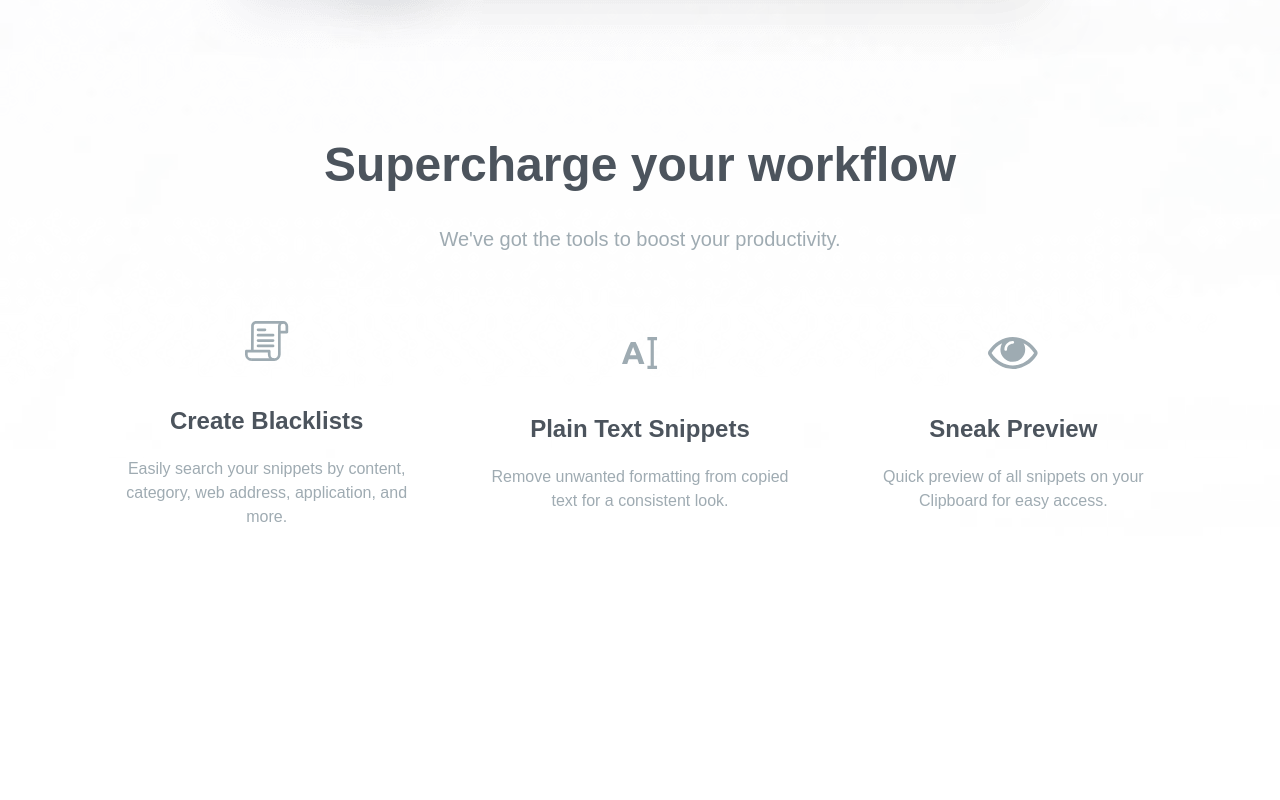
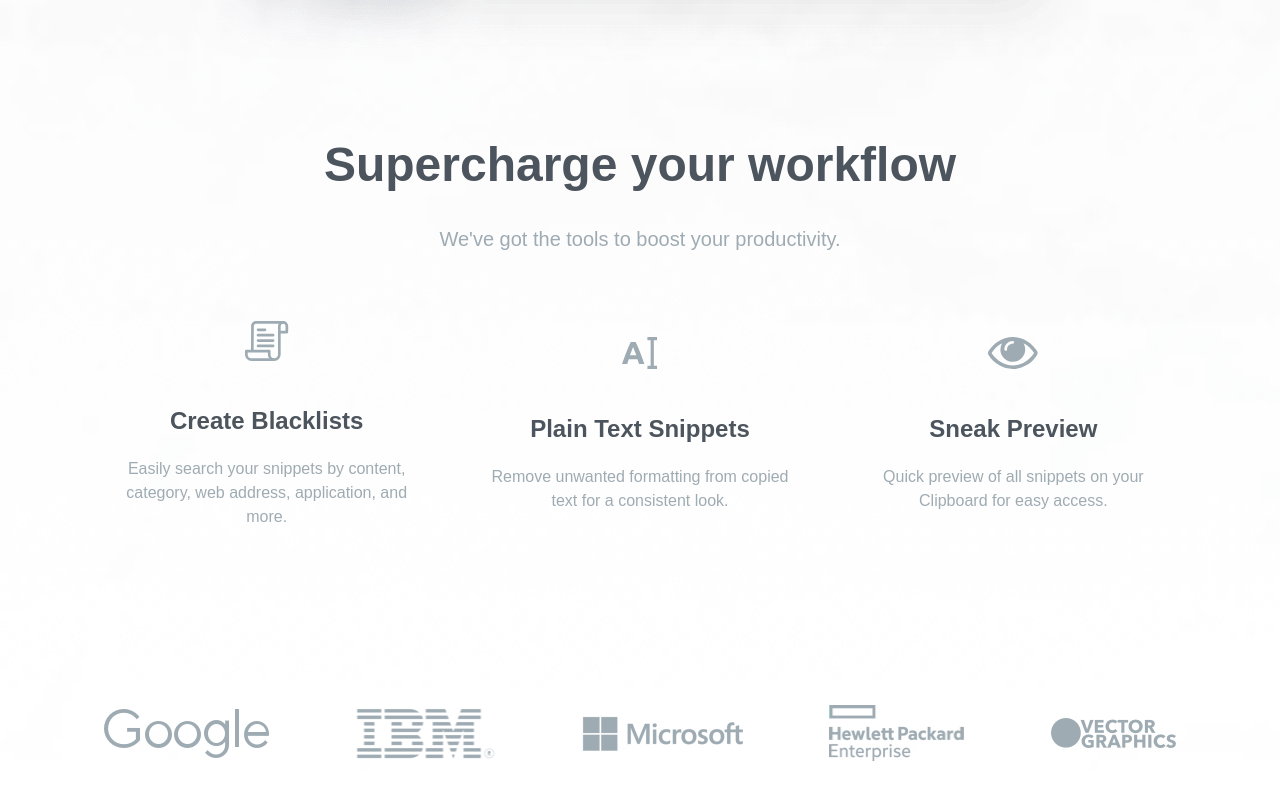
Before and after one commit to BinyamCheru/Clipboard-Website, a website: page index.html in a window 1280 px wide. Shown: the part 2543-3343 px from the top of the page. Before the commit the page ends 3152 px from the top, so only its background shows below. Drawn offline with Linux system fonts and the light colour scheme; a web font is replaced by a local one.

Commit message:
Add References Section

```diff
--- a/index.html
+++ b/index.html
@@ -163,5 +163,18 @@
         </div>
       </div>
     </section>
+
+    <!-- References Section -->
+    <section id="references">
+      <div
+        class="flex flex-col items-center justify-between max-w-6xl px-10 mx-auto space-y-16 my-44 md:flex-row md:space-y-0"
+      >
+        <img src="./images/logo-google.png" alt="" />
+        <img src="./images/logo-ibm.png" alt="" />
+        <img src="./images/logo-microsoft.png" alt="" />
+        <img src="./images/logo-hp.png" alt="" />
+        <img src="./images/logo-vector-graphics.png" alt="" />
+      </div>
+    </section>
   </body>
 </html>
```
Also changed, not shown: css/style.css.
